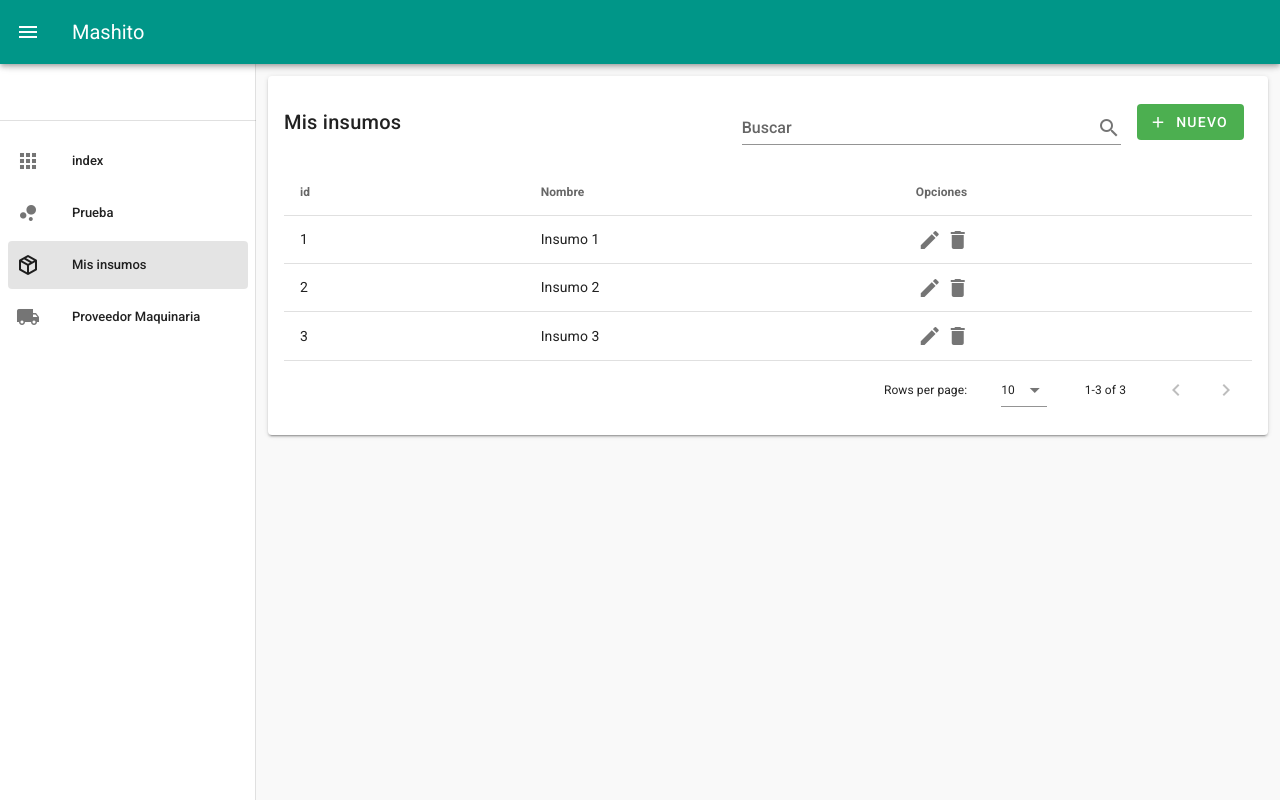
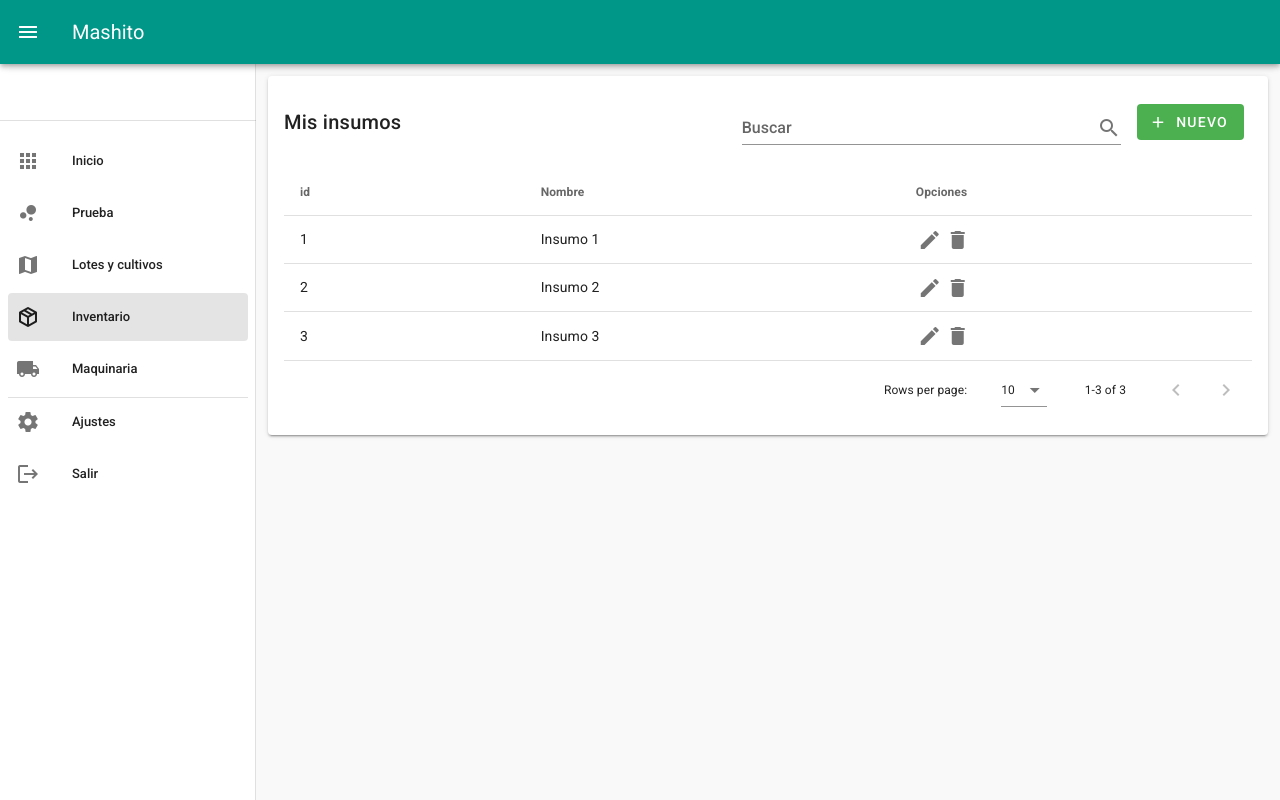
Before and after one commit to jfdelarosa/mashito, a Nuxt app: page /app/proveedor/insumo in a window 1280 px wide. Built offline with nearby package versions, Linux system fonts and the light colour scheme.

Commit message:
Se cambia el menu

```diff
--- a/layouts/app.vue
+++ b/layouts/app.vue
@@ -9,11 +9,18 @@
             v-list-item-subtitle {{ user.email }}
         v-divider
       v-list(nav dense)
-        v-list-item(v-for="(item, i) in items" :key="i" :to="item.to" router exact)
+        template(v-for="(item, i) in items")
+          v-divider(v-if="item.divider")
+          v-list-item(:to="item.to" router exact v-else)
+            v-list-item-action
+              v-icon {{ item.icon }}
+            v-list-item-content
+              v-list-item-title(v-text="item.title")
+        v-list-item(@click="logout")
           v-list-item-action
-            v-icon {{ item.icon }}
+            v-icon mdi-logout
           v-list-item-content
-            v-list-item-title(v-text="item.title")
+            v-list-item-title Salir
     v-app-bar(color="teal" clipped-left fixed app dark)
       v-app-bar-nav-icon(@click.stop="miniVariant = !miniVariant")
       v-toolbar-title(v-text="title")
@@ -32,7 +39,7 @@ export default {
       items: [
         {
           icon: 'mdi-apps',
-          title: 'index',
+          title: 'Inicio',
           to: '/app/',
         },
         {
@@ -41,14 +48,25 @@ export default {
           to: '/app/prueba',
         },
         {
+          icon: 'mdi-map',
+          title: 'Lotes y cultivos',
+          to: '/app/lotes',
+        },
+        {
           icon: 'mdi-package-variant-closed',
-          title: 'Mis insumos',
+          title: 'Inventario',
           to: '/app/proveedor/insumo/',
         },
         {
           icon: 'mdi-truck',
-          title: 'Proveedor Maquinaria',
+          title: 'Maquinaria',
           to: '/app/proveedor/maquinaria/',
+        },
+        { divider: true },
+        {
+          icon: 'mdi-cog',
+          title: 'Ajustes',
+          to: '/app/ajustes',
         },
       ],
       miniVariant: false,
@@ -60,5 +78,10 @@ export default {
       return this.$store.state.user || {}
     },
   },
+  methods: {
+    logout() {
+      window.location.reload()
+    },
+  },
 }
 </script>
--- a/pages/app/login/index.vue
+++ b/pages/app/login/index.vue
@@ -32,6 +32,7 @@ export default {
         const response = snapshot.val()
 
         this.$store.commit('updateUser', response)
+        this.$router.push('/app/')
       })
     },
     submitForm() {
@@ -41,7 +42,6 @@ export default {
           .signInWithEmailAndPassword(this.email, this.password)
           .then((response) => {
             this.getUser(response.user.uid)
-            this.$router.push('/app/')
           })
           .catch((error) => {
             console.log(error)
```
